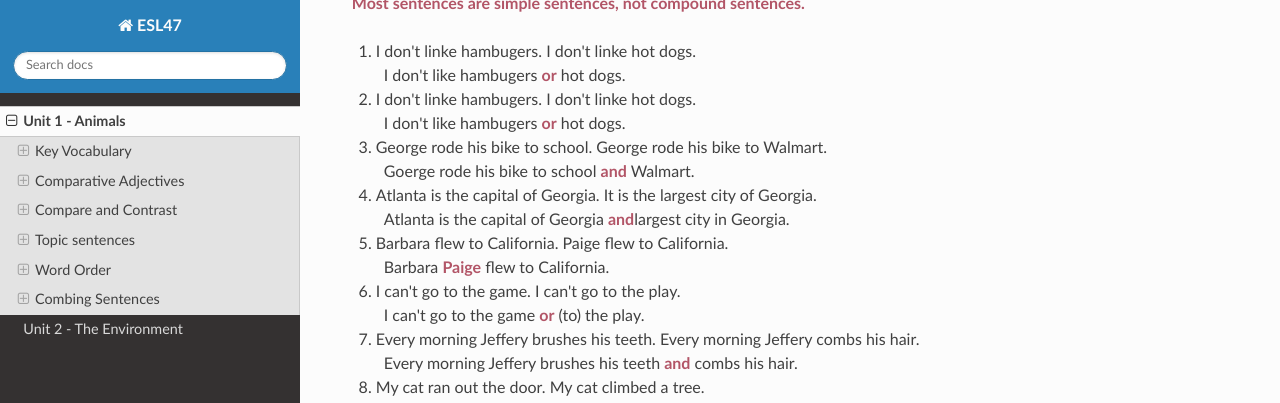
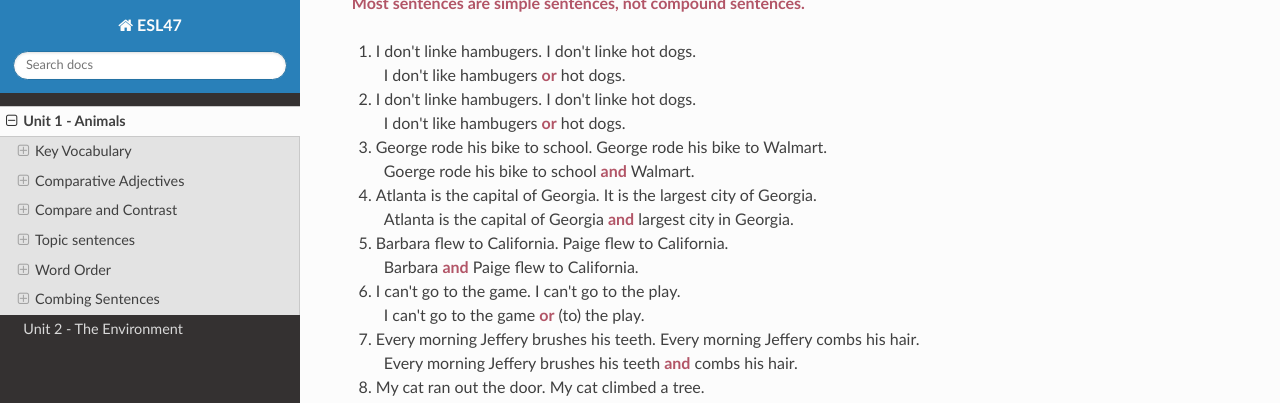
Before and after one commit to vpa24/ESL-47---Intermediate-Low-Integrated-Reading-Writing, a Sphinx documentation site: the page built from docs/source/unit1.md, in a window 1280 px wide and 900 px high, scrolled down 7478 px. Shown: the top 403 px of the window. Built offline with Sphinx 7.4.7 and the Read the Docs theme 2.0.0, drawn with Linux system fonts in a browser that asks for light colours.

Commit message:
fixed text errors

```diff
--- a/docs/source/unit1.md
+++ b/docs/source/unit1.md
@@ -343,9 +343,9 @@ You can use other phrases to compare two difference things.
 <li>George rode his bike to school. George rode his bike to Walmart.</li>
 <div class="ml-2em">Goerge rode his bike to school <strong>and</strong> Walmart.</div>
 <li>Atlanta is the capital of Georgia. It is the largest city of Georgia.</li>
-<div class="ml-2em">Atlanta is the capital of Georgia <strong>and</strong>largest city in Georgia.</div>
+<div class="ml-2em">Atlanta is the capital of Georgia <strong>and</strong> largest city in Georgia.</div>
 <li>Barbara flew to California. Paige flew to California.</li>
-<div class="ml-2em">Barbara <strong>Paige</strong> flew to California.</div>
+<div class="ml-2em">Barbara <strong>and</strong> Paige flew to California.</div>
 <li>I can't go to the game. I can't go to the play.</li>
 <div class="ml-2em">I can't go to the game <strong>or</strong> (to) the play.</div>
 <li>Every morning Jeffery brushes his teeth. Every morning Jeffery combs his hair.</li>
```
